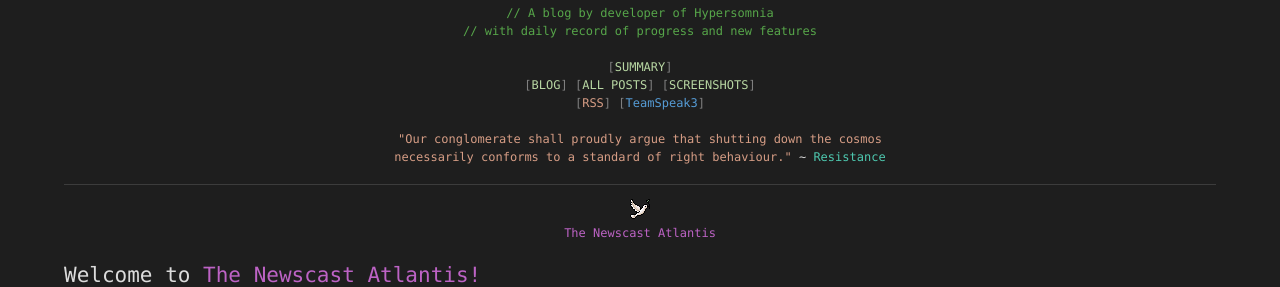
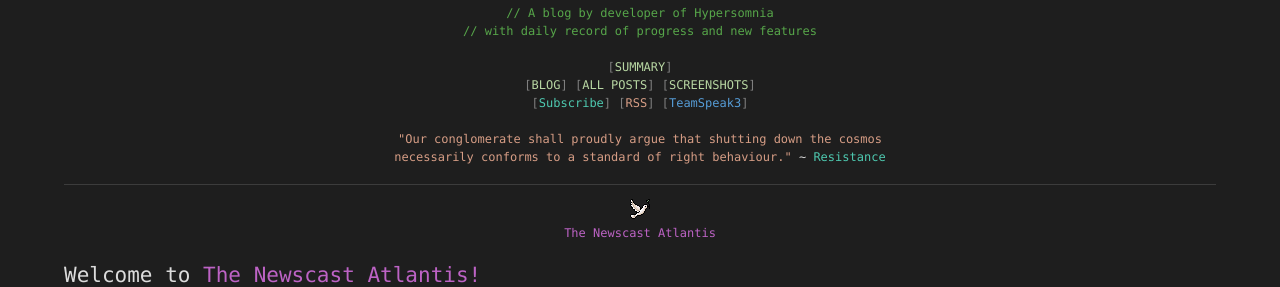
Before and after one commit to TeamHypersomnia/TeamHypersomnia.github.io, a Jekyll site: the page built from index.html, in a window 1280 px wide. Shown: the part 157-444 px from the top of the page. Built offline with Jekyll 4.4.1, drawn with Linux system fonts in a browser that asks for light colours; the list of posts is cut into pages by our own code; comment, search, counter and statistics services are not loaded.

Commit message:
subscribe button

```diff
--- a/_includes/header.html
+++ b/_includes/header.html
@@ -19,6 +19,7 @@
 <a class="vsenum" href="{{ "/posts"| prepend: site.baseurl }}"><span class="vsparam">[</span>ALL POSTS<span class="vsparam">]</span></a>
 <a class="vsenum" href="{{ "/screenshots"| prepend: site.baseurl }}"><span class="vsparam">[</span>SCREENSHOTS<span class="vsparam">]</span></a>
 <br/>
+ <a class="vstype" href="{{ "/subscribe" | prepend: site.baseurl }}"><span class="vsparam">[</span>Subscribe<span class="vsparam">]</span></a>
  <a class="vsstring" href="{{ "/feed.xml" | prepend: site.baseurl }}"><span class="vsparam">[</span>RSS<span class="vsparam">]</span></a>
 <a class="vskeyword" href="{{ "/ts3"| prepend: site.baseurl }}"><span class="vsparam">[</span>TeamSpeak3<span class="vsparam">]</span></a>
 <span class="vsparam" style="font-style:italic"><!--Users: 0--></span>
```
